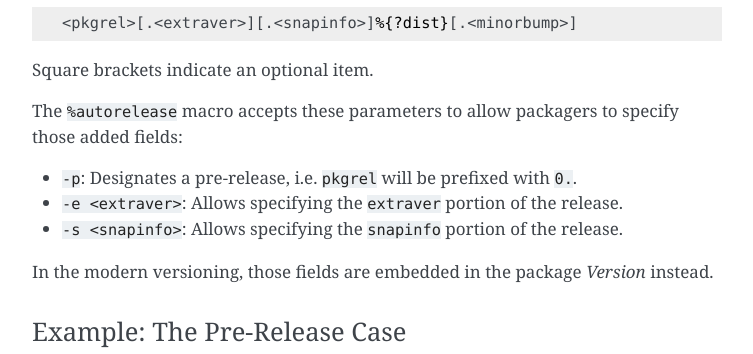
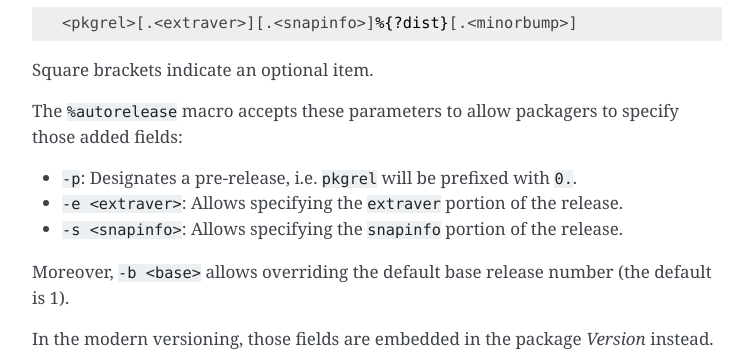
Before and after one commit to fedora-infra/rpmautospec, a Sphinx documentation site: the page built from doc/autorelease.rst, in a window 1280 px wide and 900 px high, scrolled down 2181 px, cut to the strip 0-354 px from the top of the window. Shown: the whole strip, without its empty margins (373-1126 px from the left). Built offline with Sphinx 7.4.7, drawn with Linux system fonts in a browser that asks for light colours.

Commit message:
Document `-b` option in `%autorelease` macro.
While this option is parsed and applied correctly, it is not documented
in the official documentation. This commit adds the missing documentation.

Signed-off-by: Byoungchan Lee <byoungchan.lee@gmx.com>

```diff
--- a/doc/autorelease.rst
+++ b/doc/autorelease.rst
@@ -108,6 +108,8 @@ those added fields:
 * ``-e <extraver>``: Allows specifying the ``extraver`` portion of the release.
 * ``-s <snapinfo>``: Allows specifying the ``snapinfo`` portion of the release.
 
+Moreover, ``-b <base>`` allows overriding the default base release number (the default is 1).
+
 In the modern versioning, those fields are embedded in the package `Version` instead.
 
 .. _prerelease example:
```
